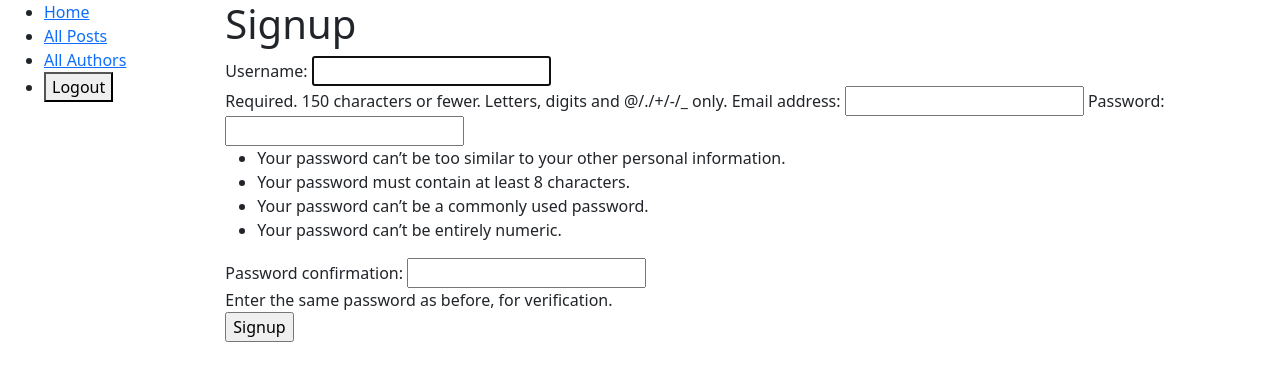
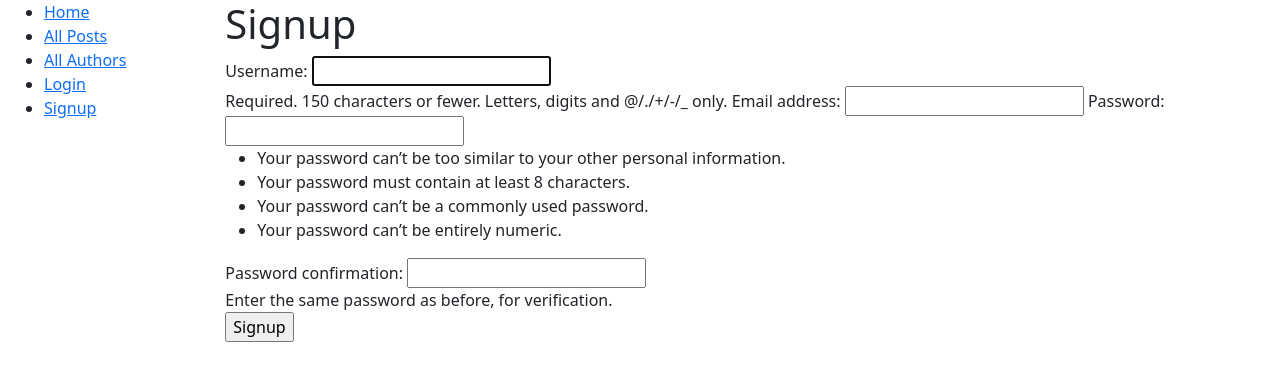
Before and after one commit to m20re/tech-exercise-v2, a Django app: page /accounts/signup/ in a window 1280 px wide. Shown: the top 381 px of the page. Run offline with Django 4.2, Linux system fonts and the light colour scheme.

Commit message:
added sign in, create post, and sign up

```diff
--- a/mysite/templates/base_generic.html
+++ b/mysite/templates/base_generic.html
@@ -24,9 +24,15 @@
                         <li><a href="{% url 'blog:index' %}">Home</a></li>
                         <li><a href="{% url 'blog:posts' %}">All Posts</a></li>
                         <li><a href="{% url 'blog:authors' %}">All Authors</a></li>
+                        {% if user.is_authenticated %}
+                        <li class="highlight"><a href="{% url 'blog:create' %}">New Post</a></li>
                         <li><form class="logout-link" action="{% url 'accounts:logout' %}" method="post">{% csrf_token %}
                             <button type="submit">Logout</button>
                         </form></li>
+                        {% else %}
+                            <li><a href="{% url 'accounts:login' %}">Login</a></li>
+                            <li><a href="{% url 'accounts:signup' %}">Signup</a></li>
+                        {% endif %}
                     </ul>
                     {% endblock %}
                 </div>
```
